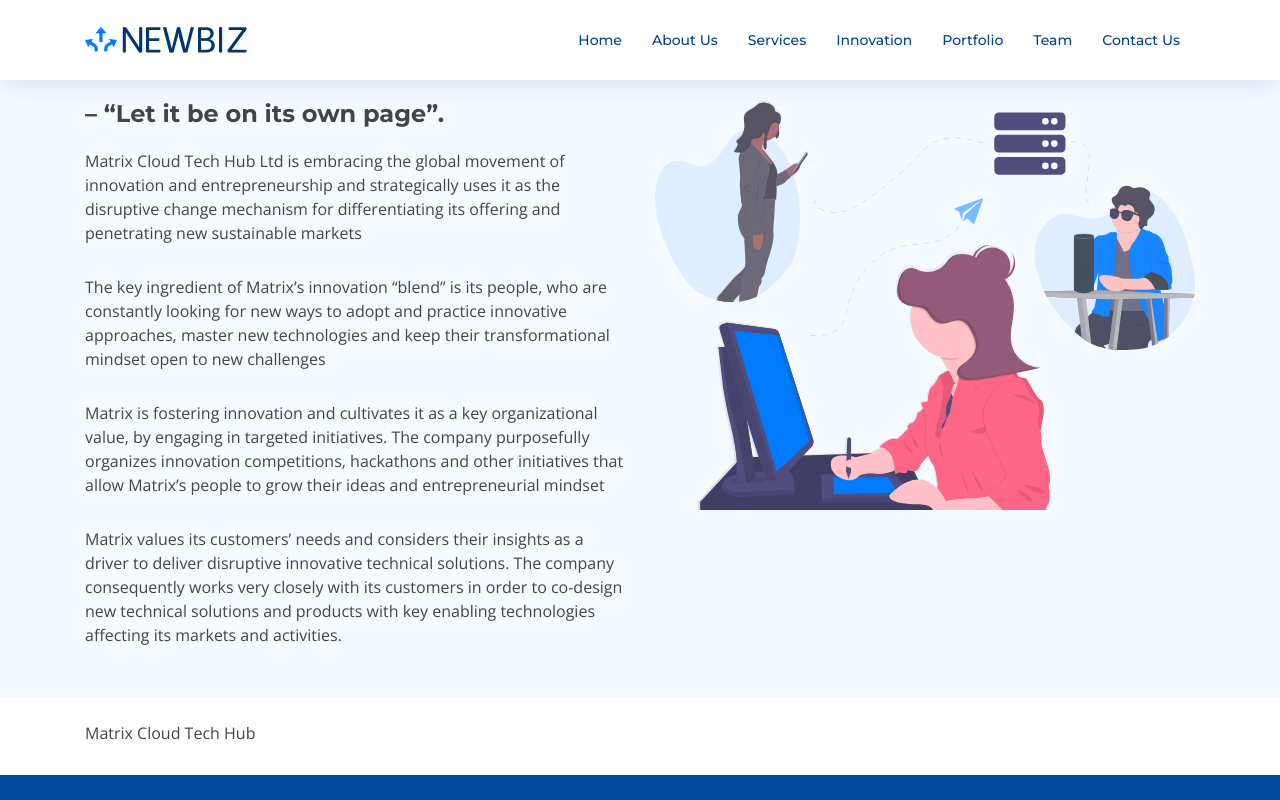
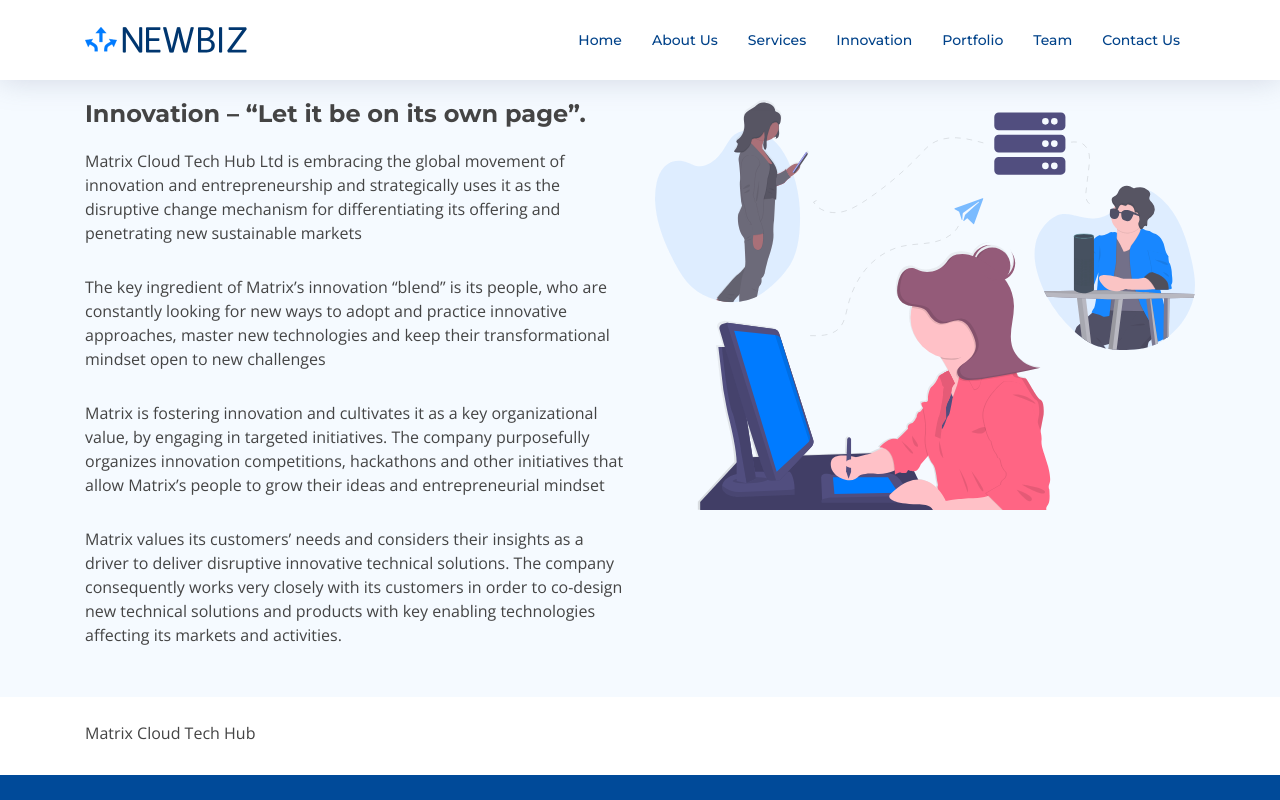
Before and after one commit to Rodgers-Tech/matrixcloud, a plain HTML site: page inner-page.html in a window 1280 px wide. Shown: the top 800 px of the page. Drawn offline with nearby package versions, Linux system fonts and the light colour scheme; a script that the page names is missing.

Commit message:
new commit

```diff
--- a/inner-page.html
+++ b/inner-page.html
@@ -70,7 +70,7 @@
           </div>
 
           <div class="col-lg-6 pt-4 pt-lg-0 order-2 order-lg-1" data-aos="fade-right">
-            <h4><b> – “Let it be on its own page”.</b></h4>
+            <h4><b> Innovation – “Let it be on its own page”.</b></h4>
             <p>
               Matrix Cloud Tech Hub Ltd is embracing the global movement of innovation and entrepreneurship and strategically uses it as the disruptive change mechanism for differentiating its offering and penetrating new sustainable markets            </p>
             <p>
```
